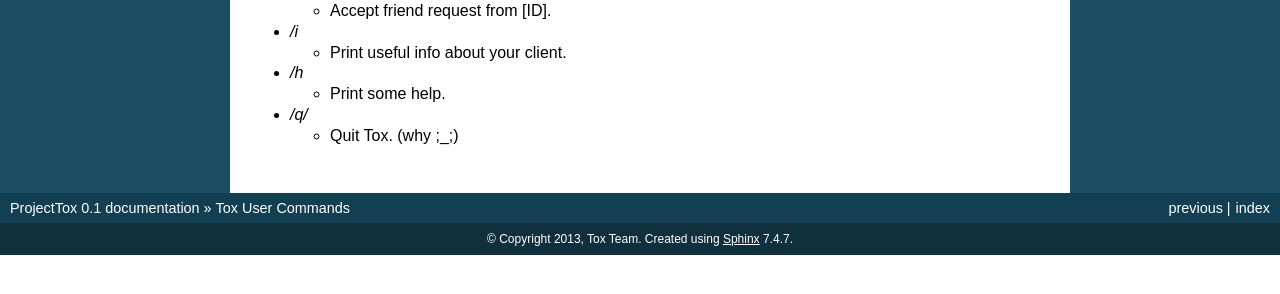
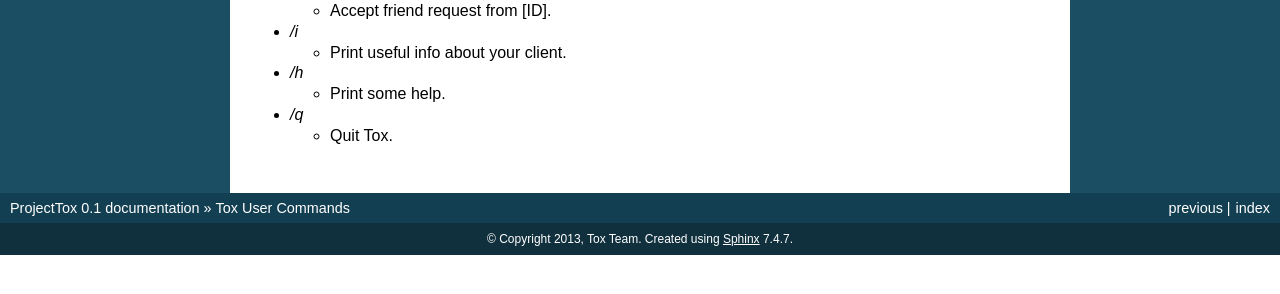
Before and after one commit to irungentoo/toxcore, a Sphinx documentation site: the page built from docs/commands.rst, in a window 1280 px wide. Shown: the part 419-713 px from the top of the page. Built offline with Sphinx 7.4.7, drawn with Linux system fonts in a browser that asks for light colours.

Commit message:
Update commands.rst

```diff
--- a/docs/commands.rst
+++ b/docs/commands.rst
@@ -41,6 +41,6 @@ this.
 
    -  Print some help.
 
--  */q/*
+-  */q*
 
-   -  Quit Tox. (why ;\_;)
+   -  Quit Tox.
```
